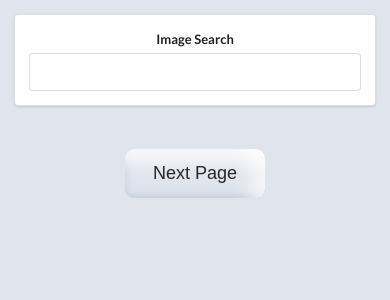
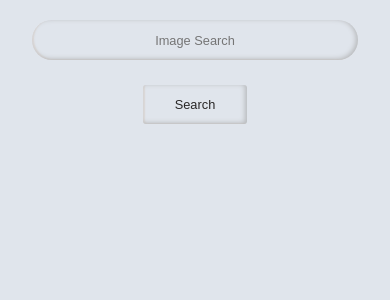
Before and after one commit to AnandBIT/image-search-engine, a React (Create React App) app: page / in a window 390 px wide. Shown: the top 300 px of the page. Built offline with nearby package versions, Linux system fonts and the light colour scheme.

Commit message:
basic working completed

```diff
--- a/public/index.html
+++ b/public/index.html
@@ -2,35 +2,33 @@
 <html lang="en">
 	<head>
 		<meta charset="utf-8" />
-		<link rel="icon" href="%PUBLIC_URL%/favicon.ico" />
 		<meta name="viewport" content="width=device-width, initial-scale=1" />
 		<meta name="theme-color" content="#000000" />
 		<meta
 			name="description"
-			content="Web site created using create-react-app"
+			content="Now you don't have to worry about searching images online, we got you covered with this web app"
 		/>
+		<meta
+			name="keywords"
+			content="HTML, CSS, JavaScript, ReactJS, Neumorphic Design"
+		/>
+		<meta name="author" content="Anand Kumar" />
+
+		<link rel="icon" href="%PUBLIC_URL%/favicon.ico" />
 		<link rel="apple-touch-icon" href="%PUBLIC_URL%/logo192.png" />
-		<!--
-      manifest.json provides metadata used when your web app is installed on a
-      user's mobile device or desktop. See https://developers.google.com/web/fundamentals/web-app-manifest/
-    -->
+
+		<!-- Google Font -->
+		<link rel="preconnect" href="https://fonts.googleapis.com" />
+		<link rel="preconnect" href="https://fonts.gstatic.com" crossorigin />
 		<link
+			href="https://fonts.googleapis.com/css2?family=Lato&display=swap"
 			rel="stylesheet"
-			href="https://cdnjs.cloudflare.com/ajax/libs/semantic-ui/2.4.1/semantic.min.css"
-			integrity="sha512-8bHTC73gkZ7rZ7vpqUQThUDhqcNFyYi2xgDgPDHc+GXVGHXq+xPjynxIopALmOPqzo9JZj0k6OqqewdGO3EsrQ=="
-			crossorigin="anonymous"
 		/>
+
+		<link rel="stylesheet" href="%PUBLIC_URL%/main.css" />
 		<link rel="manifest" href="%PUBLIC_URL%/manifest.json" />
-		<!--
-      Notice the use of %PUBLIC_URL% in the tags above.
-      It will be replaced with the URL of the `public` folder during the build.
-      Only files inside the `public` folder can be referenced from the HTML.
 
-      Unlike "/favicon.ico" or "favicon.ico", "%PUBLIC_URL%/favicon.ico" will
-      work correctly both with client-side routing and a non-root public URL.
-      Learn how to configure a non-root public URL by running `npm run build`.
-    -->
-		<title>React App</title>
+		<title>Image Search Engine</title>
 	</head>
 
 	<body>
--- /dev/null
+++ b/public/main.css
@@ -0,0 +1,176 @@
+*,
+*::after,
+*::before {
+  margin: 0;
+  padding: 0;
+  box-sizing: border-box;
+}
+
+:root {
+  font-size: 62.5%;
+}
+
+@media (max-width: 600px) {
+  :root {
+    font-size: 50%;
+  }
+}
+
+body {
+  background: #e0e5ec;
+  font-family: 'Lato', sans-serif;
+  padding: 2rem 6rem;
+  font-size: 1.2rem;
+}
+
+@media (max-width: 600px) {
+  body {
+    padding: 1.5rem 4rem;
+  }
+}
+
+.container {
+  width: 80%;
+  margin: auto;
+}
+
+@media (max-width: 600px) {
+  .container {
+    width: 100%;
+  }
+}
+
+input {
+  border-radius: 5px;
+  padding: 1.5rem;
+  background: #e0e5ec;
+  border: none;
+  border-radius: 20px;
+  font-size: 1.8rem;
+  outline: none;
+  width: 100%;
+  text-align: center;
+  margin-bottom: 1rem;
+  box-shadow: inset -2px -1px 5px 0px #b7b9bb, inset 2px -1px 1px 0px #dddada;
+  transition: all 0.3s;
+}
+
+input::placeholder {
+  font-size: 1.6rem;
+}
+
+input:focus {
+  box-shadow: inset 3px 2px 5px 1px #c2c2c2, inset -1px 2px 1px 0px #c7cdcd;
+  outline: none;
+}
+
+.btn {
+  padding: 1.5rem 3rem;
+  margin: 2rem;
+  font-size: 1.6rem;
+  border-radius: 0.5rem;
+  color: #292727;
+  border-style: none;
+  border: 1px solid transparent;
+  background: #e0e5ec;
+  cursor: pointer;
+  box-shadow: inset -2px -1px 5px 0px #b7b9bb, inset 2px -1px 1px 0px #dddada;
+  transition: all 0.5s ease;
+}
+
+.btn:active, .btn:hover {
+  outline: none;
+  box-shadow: inset 2px 3px 4px 0px #b7b9bb, inset 0px 1px 1px 1px #dddada;
+  border: 1px solid rgba(0, 0, 0, 0.125);
+}
+
+.btn:focus {
+  outline: none;
+}
+
+.btn-submit {
+  padding: 1.5rem 4rem;
+  margin-bottom: 2.5rem;
+}
+
+.image-list {
+  display: grid;
+  grid-template-columns: repeat(auto-fit, minmax(16rem, 1fr));
+  column-gap: 12px;
+}
+
+.image__card {
+  position: relative;
+  overflow: hidden;
+  cursor: pointer;
+  height: max-content;
+  margin-bottom: 12px;
+  border-radius: 1rem;
+}
+
+.image__card img {
+  width: 100%;
+  display: block;
+  border-radius: 1rem;
+}
+
+.image__card-description {
+  position: absolute;
+  top: 0;
+  left: 0;
+  bottom: 0;
+  transform: translateY(100%);
+  height: 100%;
+  width: 100%;
+  background: rgba(0, 0, 0, 0.5);
+  z-index: 10;
+  display: flex;
+  align-items: center;
+  justify-content: center;
+  border-radius: 1rem;
+  transition: all 0.5s;
+}
+
+.image__card:hover .image__card-description {
+  transform: translateY(0);
+}
+
+.image__card-dldIcon {
+  width: 50px;
+  height: 50px;
+}
+
+@media (max-width: 600px) {
+  .image__card-dldIcon {
+    width: 40px;
+    height: 40px;
+  }
+}
+
+#loader {
+  height: 50px;
+  width: 50px;
+  border: 4px solid red;
+  border-radius: 50%;
+  border-top: 4px solid transparent;
+  border-bottom: 4px solid transparent;
+  margin: 3rem auto;
+  animation: spin 0.8s infinite linear;
+}
+
+@media (max-width: 600px) {
+  #loader {
+    border-width: 3px;
+    height: 40px;
+    width: 40px;
+  }
+}
+
+@keyframes spin {
+  from {
+    transform: rotate(0deg);
+  }
+  to {
+    transform: rotate(360deg);
+  }
+}
--- a/src/components/App.js
+++ b/src/components/App.js
@@ -1,15 +1,30 @@
-import React from 'react';
+import React, { Fragment } from 'react';
 import unsplash from '../api/unsplash';
 import SearchBar from './SearchBar';
 import ImageList from './ImageList';
 
 let userTerm = '',
+	// count = 0,
 	currentPageNumber = 1;
 
 class App extends React.Component {
-	state = { images: [] };
+	state = {
+		images: [],
+		isNextBtnVisible: false,
+		isContentReady: {
+			status: false,
+			content: null,
+		},
+	};
 	onSearchSubmit = async (term, pageNumber) => {
 		try {
+			this.setState({
+				isNextBtnVisible: false,
+				isContentReady: {
+					status: false,
+					content: <div id='loader'></div>,
+				},
+			});
 			userTerm = term;
 			currentPageNumber = pageNumber;
 			const response = await unsplash.get('/search/photos', {
@@ -20,17 +35,64 @@ class App extends React.Component {
 				},
 			});
 			// console.log(this);
-			this.setState({ images: response.data.results });
+			this.setState({
+				images: response.data.results,
+				isNextBtnVisible: response.data.results.length === 0 ? false : true,
+				isContentReady: {
+					status: true,
+					content: null,
+				},
+			});
 		} catch (err) {
-			console.log(err);
+			// console.log(err.response);
+			this.setState({
+				isContentReady: {
+					status: false,
+					content: (
+						<Fragment>
+							<h2 style={{ color: 'red', margin: '.5rem 0' }}>
+								Server can't be reached!
+							</h2>
+							<p style={{ color: 'red', fontSize: '1.3rem' }}>
+								Please check your Internet Connection
+							</p>
+						</Fragment>
+					),
+				},
+			});
 		}
 	};
+
+	renderedContent() {
+		if (!this.state.isContentReady.status) {
+			return this.state.isContentReady.content;
+		}
+		return (
+			<Fragment>
+				<ImageList images={this.state.images} />
+				{this.state.isNextBtnVisible && (
+					<button
+						onClick={() => {
+							if (userTerm) {
+								currentPageNumber++;
+								this.onSearchSubmit(userTerm, currentPageNumber);
+								window.scrollTo({ top: 0, left: 0, behavior: 'smooth' });
+							}
+						}}
+						className='btn'
+					>
+						Next Page
+					</button>
+				)}
+			</Fragment>
+		);
+	}
 
 	render() {
 		// console.log(++count);
 		return (
 			<div
-				className='ui container'
+				className='container'
 				style={{ marginTop: '1rem', textAlign: 'center' }}
 			>
 				<SearchBar
@@ -46,19 +108,7 @@ class App extends React.Component {
 					onSubmitRequest={this.onSearchSubmit}
 					// guessWhoIAm='I am the props object'
 				/>
-				<ImageList images={this.state.images} />
-				<button
-					onClick={() => {
-						if (userTerm) {
-							currentPageNumber++;
-							this.onSearchSubmit(userTerm, currentPageNumber);
-							window.scrollTo({ top: 0, left: 0, behavior: 'smooth' });
-						}
-					}}
-					className='btn'
-				>
-					Next Page
-				</button>
+				{this.renderedContent()}
 			</div>
 		);
 	}
--- a/src/components/ImageList.js
+++ b/src/components/ImageList.js
@@ -3,6 +3,10 @@ import ImageCard from './ImageCard';
 
 const ImageList = ({ images }) => {
 	// console.log(images);
+	if (images.length === 0) {
+		return <h2 style={{ color: 'red' }}>No results found!</h2>;
+	}
+
 	return (
 		<div className='image-list'>
 			{/* We should assign an unique key property to the root tag we are returning inside the map statement */}
--- a/src/components/SearchBar.js
+++ b/src/components/SearchBar.js
@@ -1,4 +1,4 @@
-import React from 'react';
+import React, { Fragment } from 'react';
 
 class SearchBar extends React.Component {
 	// constructor(props) {
@@ -28,7 +28,7 @@ class SearchBar extends React.Component {
 
 	render() {
 		return (
-			<div className='ui segment'>
+			<Fragment>
 				<form
 					className='ui form'
 					onSubmit={this.onFormSubmit}
@@ -42,8 +42,6 @@ class SearchBar extends React.Component {
 					// 	console.log(this);
 					// }}
 				>
-					<div className='field'>
-						<label htmlFor='searchBox'>Image Search</label>
 					<input
 						type='text'
 						value={this.state.term}
@@ -55,11 +53,14 @@ class SearchBar extends React.Component {
 							});
 						}}
 						autoComplete='off'
+						placeholder='Image Search'
 						required
 					/>
-					</div>
+					<button type='submit' className='btn btn-submit'>
+						Search
+					</button>
 				</form>
-			</div>
+			</Fragment>
 		);
 	}
 }
--- a/src/index.js
+++ b/src/index.js
@@ -1,7 +1,6 @@
 import React from 'react';
 import ReactDOM from 'react-dom';
 import App from './components/App';
-import '../src/styles/main.css';
 
 ReactDOM.render(<App />, document.getElementById('root'));
 
--- a/src/styles/main.css
+++ /dev/null
@@ -1,95 +0,0 @@
-*,
-*::after,
-*::before {
-  margin: 0;
-  padding: 0;
-  box-sizing: border-box;
-}
-
-body {
-  background: #e0e5ec;
-}
-
-.btn {
-  padding: 1rem 2rem;
-  margin: 2rem;
-  font-size: 18px;
-  border-radius: 10px;
-  color: #292727;
-  border-style: none;
-  border: 1px solid transparent;
-  background: #e0e5ec;
-  cursor: pointer;
-  box-shadow: inset -10px 11px 20px 0px #fff, inset -2px 0px 11px #a3b1c6;
-  transition: all 0.5s;
-}
-
-.btn:active, .btn:hover {
-  outline: none;
-  box-shadow: inset 2px 3px 4px 0px #b7b9bb, inset 0px 1px 1px 1px #dddada;
-  border: 1px solid rgba(0, 0, 0, 0.125);
-}
-
-.btn:focus {
-  outline: none;
-}
-
-.image-list {
-  display: grid;
-  grid-template-columns: repeat(auto-fit, minmax(13rem, 1fr));
-  column-gap: 12px;
-}
-
-@media (max-width: 600px) {
-  .image-list {
-    grid-template-columns: repeat(auto-fit, minmax(11rem, 1fr));
-  }
-}
-
-.image__card {
-  position: relative;
-  overflow: hidden;
-  cursor: pointer;
-  height: max-content;
-  margin-bottom: 12px;
-  border-radius: 1rem;
-}
-
-.image__card img {
-  width: 100%;
-  display: block;
-  border-radius: 1rem;
-}
-
-.image__card-description {
-  position: absolute;
-  top: 0;
-  left: 0;
-  bottom: 0;
-  transform: translateY(100%);
-  height: 100%;
-  width: 100%;
-  background: rgba(0, 0, 0, 0.5);
-  z-index: 10;
-  display: flex;
-  align-items: center;
-  justify-content: center;
-  border-radius: 1rem;
-  transition: all 0.5s;
-}
-
-.image__card:hover .image__card-description {
-  transform: translateY(0);
-}
-
-.image__card-dldIcon {
-  width: 50px;
-  height: 50px;
-}
-
-@media (max-width: 600px) {
-  .image__card-dldIcon {
-    width: 40px;
-    height: 40px;
-  }
-}
--- a/src/styles/main.scss
+++ b/src/styles/main.scss
@@ -6,22 +6,71 @@
 	box-sizing: border-box;
 }
 
+:root {
+	font-size: 62.5%;
+
+	@media (max-width: 600px) {
+		font-size: 50%;
+	}
+}
+
 body {
 	background: #e0e5ec;
+	font-family: 'Lato', sans-serif;
+	padding: 2rem 6rem;
+	font-size: 1.2rem;
+	// position: relative;
+
+	@media (max-width: 600px) {
+		padding: 1.5rem 4rem;
+	}
+}
+
+.container {
+	width: 80%;
+	margin: auto;
+
+	@media (max-width: 600px) {
+		width: 100%;
+	}
+}
+
+input {
+	border-radius: 5px;
+	padding: 1.5rem;
+	background: #e0e5ec;
+	border: none;
+	border-radius: 20px;
+	font-size: 1.8rem;
+	outline: none;
+	width: 100%;
+	text-align: center;
+	margin-bottom: 1rem;
+	box-shadow: inset -2px -1px 5px 0px #b7b9bb, inset 2px -1px 1px 0px #dddada;
+	transition: all 0.3s;
+
+	&::placeholder {
+		font-size: 1.6rem;
+	}
+
+	&:focus {
+		box-shadow: inset 3px 2px 5px 1px #c2c2c2, inset -1px 2px 1px 0px #c7cdcd;
+		outline: none;
+	}
 }
 
 .btn {
-	padding: 1rem 2rem;
+	padding: 1.5rem 3rem;
 	margin: 2rem;
-	font-size: 18px;
-	border-radius: 10px;
+	font-size: 1.6rem;
+	border-radius: 0.5rem;
 	color: rgb(41, 39, 39);
 	border-style: none;
 	border: 1px solid transparent;
 	background: #e0e5ec;
 	cursor: pointer;
-	box-shadow: inset -10px 11px 20px 0px #fff, inset -2px 0px 11px #a3b1c6;
-	transition: all 0.5s;
+	box-shadow: inset -2px -1px 5px 0px #b7b9bb, inset 2px -1px 1px 0px #dddada;
+	transition: all 0.5s ease;
 
 	&:active,
 	&:hover {
@@ -33,16 +82,17 @@ body {
 	&:focus {
 		outline: none;
 	}
+
+	&-submit {
+		padding: 1.5rem 4rem;
+		margin-bottom: 2.5rem;
+	}
 }
 
 .image-list {
 	display: grid;
-	grid-template-columns: repeat(auto-fit, minmax(13rem, 1fr));
+	grid-template-columns: repeat(auto-fit, minmax(16rem, 1fr));
 	column-gap: 12px;
-
-	@media (max-width: 600px) {
-		grid-template-columns: repeat(auto-fit, minmax(11rem, 1fr));
-	}
 }
 
 .image__card {
@@ -90,3 +140,29 @@ body {
 		}
 	}
 }
+
+#loader {
+	height: 50px;
+	width: 50px;
+	border: 4px solid red;
+	border-radius: 50%;
+	border-top: 4px solid transparent;
+	border-bottom: 4px solid transparent;
+	margin: 3rem auto;
+	animation: spin 0.8s infinite linear;
+
+	@media (max-width: 600px) {
+		border-width: 3px;
+		height: 40px;
+		width: 40px;
+	}
+}
+
+@keyframes spin {
+	from {
+		transform: rotate(0deg);
+	}
+	to {
+		transform: rotate(360deg);
+	}
+}
```
Lines whose indentation alone changed are shown as unchanged.
